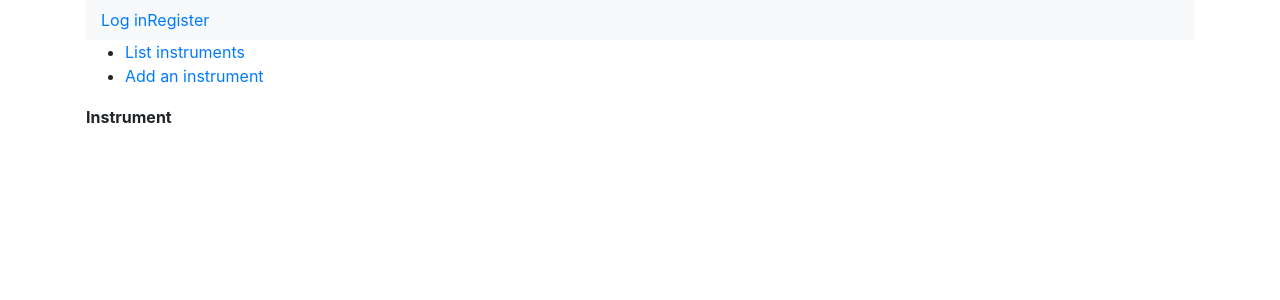
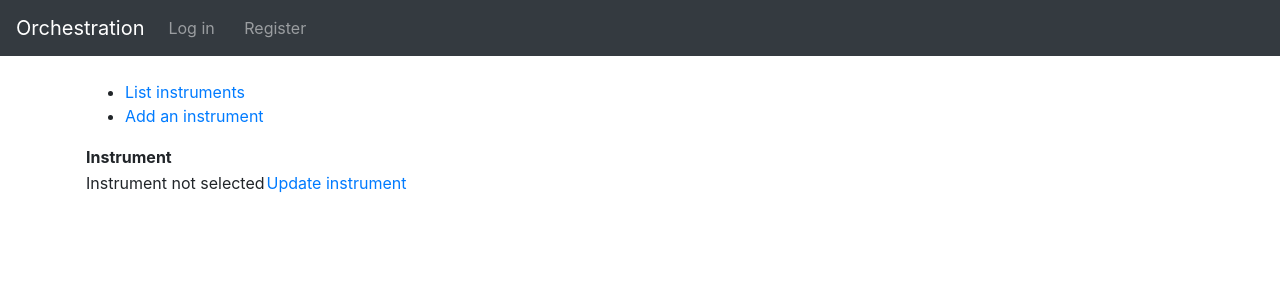
Before and after one commit to Robustic/Orchestime, a Flask app: page /instruments in a window 1280 px wide. Shown: the top 300 px of the page. Run offline with Flask 2, Linux system fonts and the light colour scheme; data comes from the database, SQL or seed files in the repository; data that the repository does not hold is empty; some libraries are stand-ins or nearby versions.

Commit message:
Tables Account and Instrument are connected together

```diff
--- a/application/auth/models.py
+++ b/application/auth/models.py
@@ -2,7 +2,7 @@ from application import db
 
 class User(db.Model):
 
-    __tablename__ = "account"
+    __tablename__ = "Account"
 
     id = db.Column(db.Integer, primary_key=True)
     date_created = db.Column(db.DateTime, default=db.func.current_timestamp())
@@ -12,6 +12,8 @@ class User(db.Model):
     name = db.Column(db.String(144), nullable=False)
     username = db.Column(db.String(144), nullable=False)
     password = db.Column(db.String(144), nullable=False)
+
+    instrument_id = db.Column(db.Integer, db.ForeignKey('instrument.id'))
 
     def __init__(self, name, username, password):
         self.name = name
--- a/application/instruments/models.py
+++ b/application/instruments/models.py
@@ -1,9 +1,12 @@
 from application import db
+
 
 class Instrument(db.Model):
     id = db.Column(db.Integer, primary_key=True)
     name = db.Column(db.String(144), nullable=False)
 
+    account = db.relationship("User", backref='Instrument', lazy=True)
+
     def __init__(self, name):
         self.name = name
         self.done = False
--- a/application/instruments/views.py
+++ b/application/instruments/views.py
@@ -9,6 +9,7 @@ from application.instruments.forms import InstrumentupdateForm
 
 @app.route("/instruments", methods=["GET"])
 def instruments_index():
+
     return render_template("instruments/list.html", instruments=Instrument.query.all())
 
 
@@ -28,7 +29,6 @@ def instruments_delete(instrument_id):
 
 
 @app.route("/instruments/<instrument_id>/", methods=["GET"])
-@login_required
 def instrument_view(instrument_id):
     instru = Instrument.query.get(instrument_id)
     return render_template("instruments/update.html", instrument=instru, form=InstrumentupdateForm())
--- a/application/templates/layout.html
+++ b/application/templates/layout.html
@@ -6,19 +6,36 @@
     <link rel="stylesheet" href="https://stackpath.bootstrapcdn.com/bootstrap/4.4.1/css/bootstrap.min.css" integrity="sha384-Vkoo8x4CGsO3+Hhxv8T/Q5PaXtkKtu6ug5TOeNV6gBiFeWPGFN9MuhOf23Q9Ifjh" crossorigin="anonymous">
   </head>
 
-  <body class="container">
-    <nav class="navbar navbar-expand-lg navbar-light bg-light">
+  <body>
+    <nav class="navbar navbar-expand-md navbar-dark bg-dark mb-4">
+      <a class="navbar-brand" href="#">Orchestration</a>
+      <button class="navbar-toggler" type="button" data-toggle="collapse" data-target="#navbarCollapse" aria-controls="navbarCollapse" aria-expanded="false" aria-label="Toggle navigation">
+        <span class="navbar-toggler-icon"></span>
+	  </button>
+      <div class="collapse navbar-collapse" id="navbarCollapse">
+        <ul class="navbar-nav mr-auto">
           {% if current_user.is_authenticated %}
-        <p>
-          Logged in as {{ current_user.name }}
-          <a href="{{ url_for('auth_logout') }}">Logout</a>
-        </p>
+            <li class="nav-item">
+              <a class="nav-link"> (Logged in as "{{ current_user.name }}") &nbsp;&nbsp;</a>
+            </li>
+            <li class="nav-item">
+              <a class="nav-link" href="{{ url_for('auth_logout') }}">Logout &nbsp;&nbsp;</a>
+            </li>
+            <li class="nav-item">
+              <a class="nav-link" href="{{ url_for('auth_view', auth_id=current_user.id) }}">Update name or instrument of the user &nbsp;&nbsp;</a>
+            </li>
           {% else %}
-        <a href="{{ url_for('auth_login') }}">Log in</a>
-        <a href="{{ url_for('auth_form') }}">Register</a>
+            <li class="nav-item">
+              <a class="nav-link" href="{{ url_for('auth_login') }}">Log in &nbsp;&nbsp;</a>
+            </li>
+            <li class="nav-item">
+              <a class="nav-link" href="{{ url_for('auth_form') }}">Register &nbsp;&nbsp;</a>
+            </li>
           {% endif %}
+        </ul>
+      </div>
     </nav>
-
+    <main role="main" class="container">
       {% with messages = get_flashed_messages() %}
         {% if messages %}
           <ul class=flashes>
@@ -38,5 +55,10 @@
           Content.
         </p>
       {% endblock %}
+    </main>
+
+    <script src="https://code.jquery.com/jquery-3.2.1.slim.min.js" integrity="sha384-KJ3o2DKtIkvYIK3UENzmM7KCkRr/rE9/Qpg6aAZGJwFDMVNA/GpGFF93hXpG5KkN" crossorigin="anonymous"></script>
+    <script src="https://cdnjs.cloudflare.com/ajax/libs/popper.js/1.12.9/umd/popper.min.js" integrity="sha384-ApNbgh9B+Y1QKtv3Rn7W3mgPxhU9K/ScQsAP7hUibX39j7fakFPskvXusvfa0b4Q" crossorigin="anonymous"></script>
+    <script src="https://maxcdn.bootstrapcdn.com/bootstrap/4.0.0/js/bootstrap.min.js" integrity="sha384-JZR6Spejh4U02d8jOt6vLEHfe/JQGiRRSQQxSfFWpi1MquVdAyjUar5+76PVCmYl" crossorigin="anonymous"></script>
   </body>
 </html>
```
Also changed, not shown: application/__init__.py (+14 -6 lines), application/auth/forms.py (+17 -1 lines), application/auth/views.py (+24 -4 lines), application/templates/auth/update.html (added, +43 -0 lines), requirements.txt (+3 -5 lines). Lines whose indentation alone changed are shown as unchanged.
